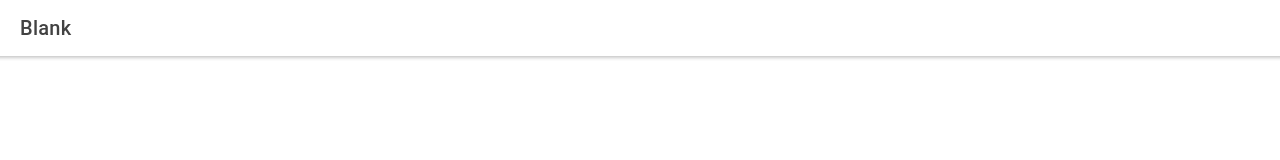
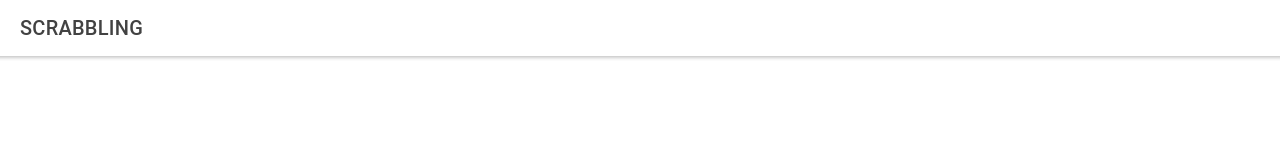
Before and after one commit to 2022-spring-adv-fe-mon/tca-scrabbling, a React (Create React App) app: page /home in a window 1280 px wide. Shown: the top 160 px of the page. Built offline with nearby package versions, Linux system fonts and the light colour scheme.

Commit message:
Update Home.tsx

```diff
--- a/src/pages/Home.tsx
+++ b/src/pages/Home.tsx
@@ -7,7 +7,7 @@ const Home: React.FC = () => {
     <IonPage>
       <IonHeader>
         <IonToolbar>
-          <IonTitle>Blank</IonTitle>
+          <IonTitle>SCRABBLING</IonTitle>
         </IonToolbar>
       </IonHeader>
       <IonContent fullscreen>
```
